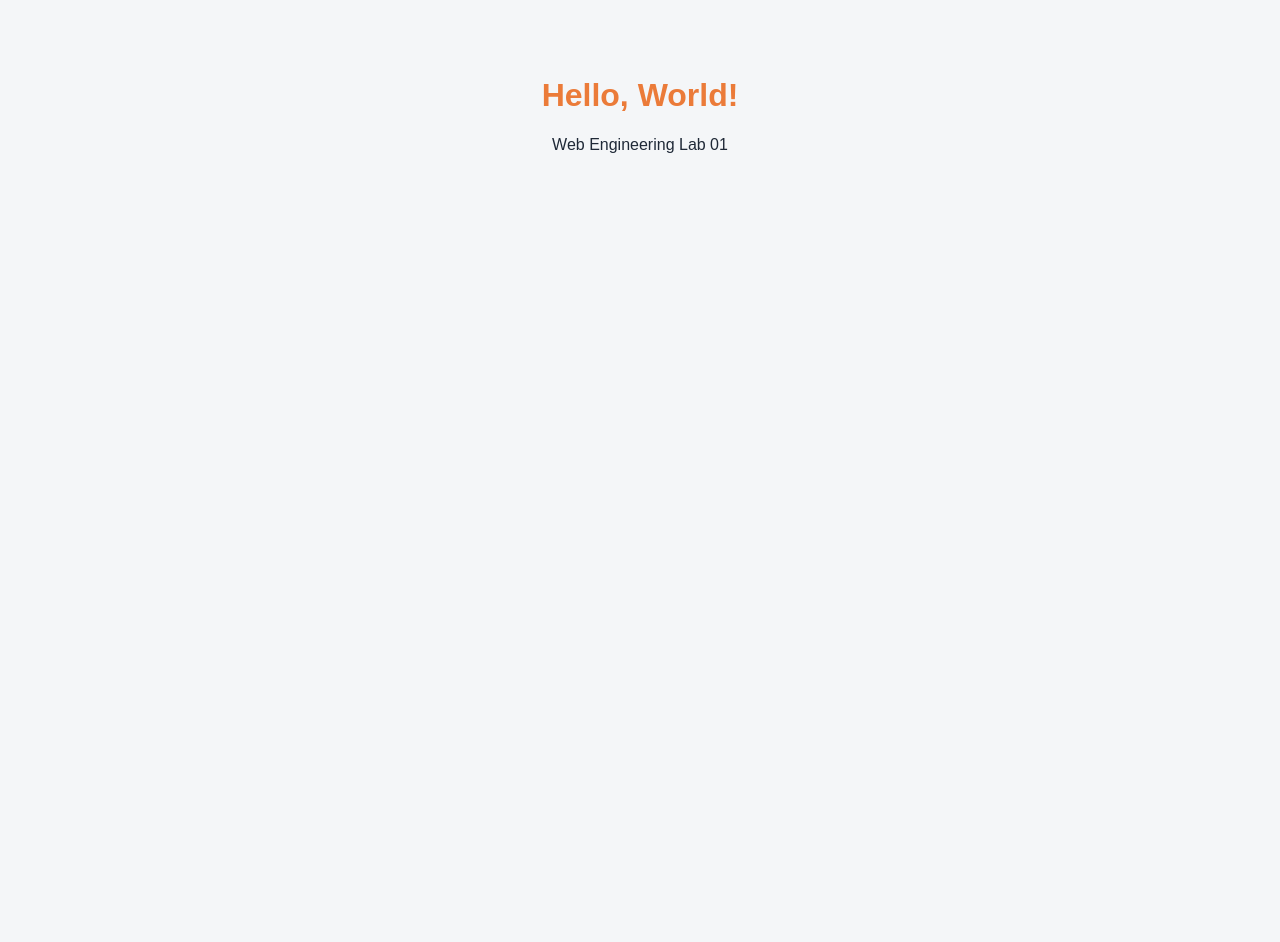
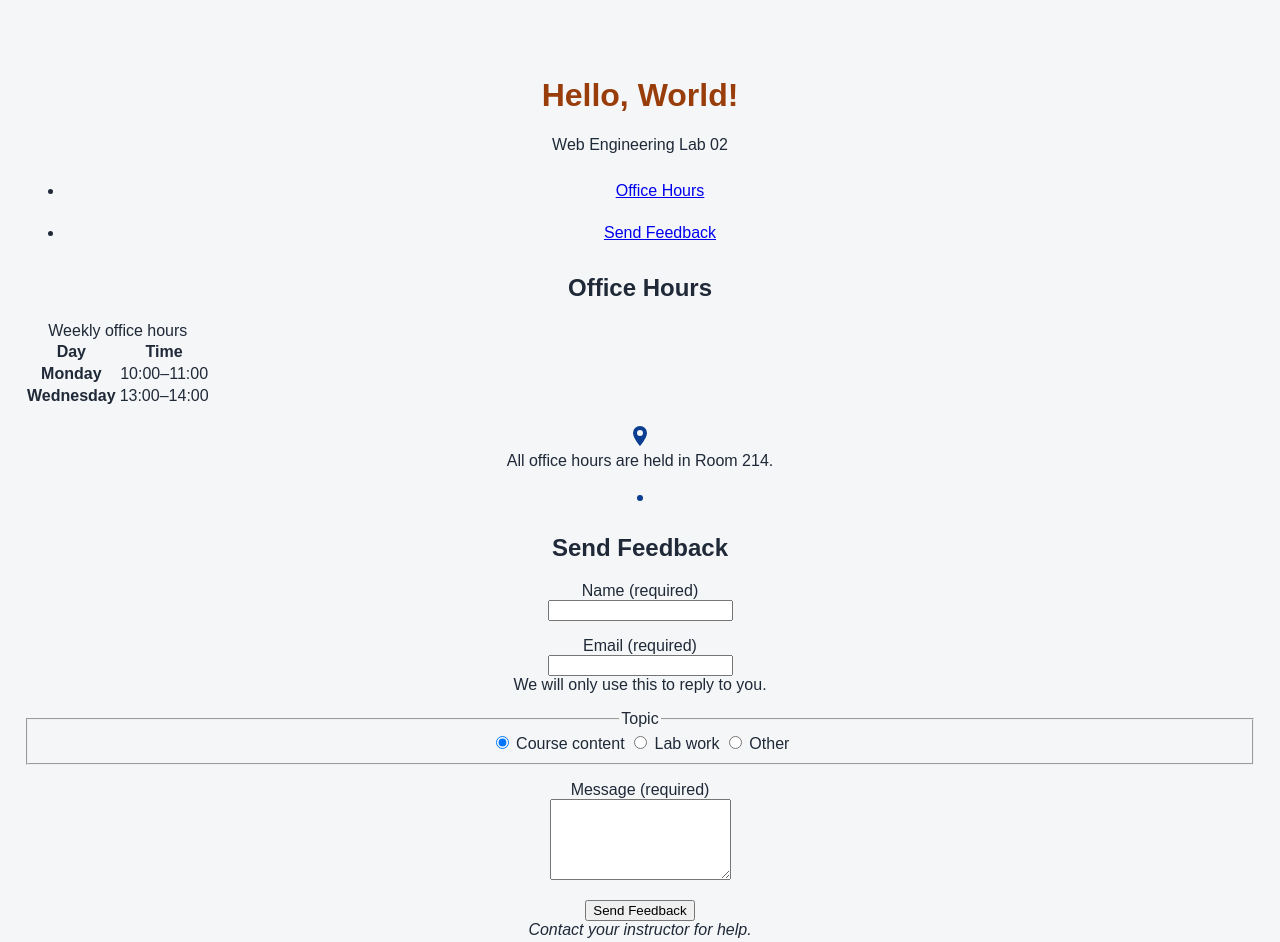
Before and after one commit to Natto-Ryvin/web-engineering-lab, a website: page public/index.html in a window 1280 px wide. Before the commit the page ends 800 px from the top, so only its background shows below. Drawn offline with Linux system fonts and the light colour scheme.

Commit message:
Add Lab 2 page and accessibility styles

```diff
--- a/public/index.html
+++ b/public/index.html
@@ -1,16 +1,88 @@
 <!doctype html>
-<html>
+<html lang="en">
   <head>
     <meta charset="UTF-8" />
     <meta name="viewport" content="width=device-width, initial-scale=1" />
-    <title>Web Engineering Lab 01</title>
-    <link rel="stylesheet" href="styles.css" />
+    <title>Web Engineering Lab 02</title>
+    <link rel="stylesheet" href="style.css" />
     <script type="module" src="script.js"></script>
   </head>
   <body>
-    <main>
+    <a href="#main-content" class="skip-link">Skip to main content</a>
+    <header>
       <h1 id="greeting">Loading greeting...</h1>
-      <p>Web Engineering Lab 01</p>
+      <p>Web Engineering Lab 02</p>
+      <nav>
+        <ul>
+          <li><a href="#schedule" aria-current="location">Office Hours</a></li>
+          <li><a href="#feedback">Send Feedback</a></li>
+        </ul>
+      </nav>
+    </header>
+    <main id="main-content" tabindex="-1">
+      <section id="schedule">
+        <h2 id="schedule-heading">Office Hours</h2>
+        <table>
+          <caption>Weekly office hours</caption>
+          <thead>
+            <tr>
+              <th scope="col">Day</th>
+              <th scope="col">Time</th>
+            </tr>
+          </thead>
+          <tbody>
+            <tr>
+              <th scope="row">Monday</th>
+              <td><time datetime="10:00">10:00</time>–<time datetime="11:00">11:00</time></td>
+            </tr>
+            <tr>
+              <th scope="row">Wednesday</th>
+              <td><time datetime="13:00">13:00</time>–<time datetime="14:00">14:00</time></td>
+            </tr>
+          </tbody>
+        </table>
+        <figure>
+          <svg role="img" aria-labelledby="pin-title" width="24" height="24" viewBox="0 0 24 24">
+            <title id="pin-title">Location pin</title>
+            <path fill="#0b3d91" d="M12 2a7 7 0 0 0-7 7c0 5 7 13 7 13s7-8 7-13a7 7 0 0 0-7-7zm0 10a3 3 0 1 1 0-6 3 3 0 0 1 0 6z" />
+          </svg>
+          <figcaption>All office hours are held in Room 214.</figcaption>
+        </figure>
+      </section>
+      <svg aria-hidden="true" width="24" height="24" viewBox="0 0 24 24">
+        <circle cx="12" cy="12" r="3" fill="#0b3d91" />
+      </svg>
+      <section id="feedback">
+        <h2>Send Feedback</h2>
+        <form>
+          <p>
+            <label for="name">Name (required)</label><br />
+            <input type="text" id="name" name="name" required />
+          </p>
+          <p>
+            <label for="email">Email (required)</label><br />
+            <input type="email" id="email" name="email" required aria-describedby="email-hint" /><br />
+            <span id="email-hint">We will only use this to reply to you.</span>
+          </p>
+          <fieldset>
+            <legend>Topic</legend>
+            <input type="radio" id="topic-course" name="topic" value="course" checked />
+            <label for="topic-course">Course content</label>
+            <input type="radio" id="topic-lab" name="topic" value="lab" />
+            <label for="topic-lab">Lab work</label>
+            <input type="radio" id="topic-other" name="topic" value="other" />
+            <label for="topic-other">Other</label>
+          </fieldset>
+          <p>
+            <label for="message">Message (required)</label><br />
+            <textarea id="message" name="message" rows="5" required></textarea>
+          </p>
+          <button type="submit">Send Feedback</button>
+        </form>
+      </section>
     </main>
+    <footer>
+      <address>Contact your instructor for help.</address>
+    </footer>
   </body>
 </html>
--- a/public/script.js
+++ b/public/script.js
@@ -1,7 +1,7 @@
+/* global document */
 export function greet(name) {
   return `Hello, ${name}!`;
 }
-
 if (typeof document !== "undefined") {
   const heading = document.getElementById("greeting");
   if (heading) {
--- /dev/null
+++ b/public/style.css
@@ -0,0 +1,31 @@
+body {
+  font-family: Arial, sans-serif;
+  background: #f4f6f8;
+  color: #1f2937;
+  text-align: center;
+  padding: 3rem 1rem;
+}
+h1 {
+  color: #993d0b;
+}
+.skip-link {
+  position: absolute;
+  top: 0;
+  left: 1rem;
+  transform: translateY(-150%);
+  padding: 0.75rem 1rem;
+  background: #ffffff;
+  color: #003d8f;
+  z-index: 1000;
+}
+.skip-link:focus {
+  transform: translateY(0);
+}
+:focus-visible {
+  outline: 3px solid #0b5fff;
+  outline-offset: 2px;
+}
+nav a {
+  display: inline-block;
+  padding: 12px;
+}
```
